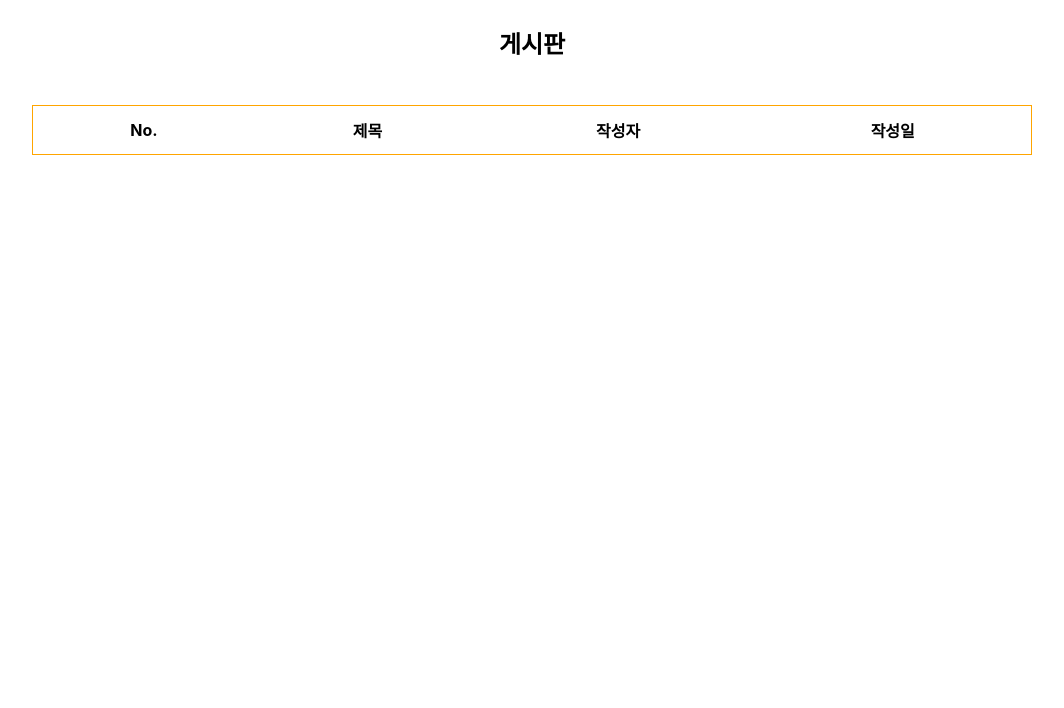
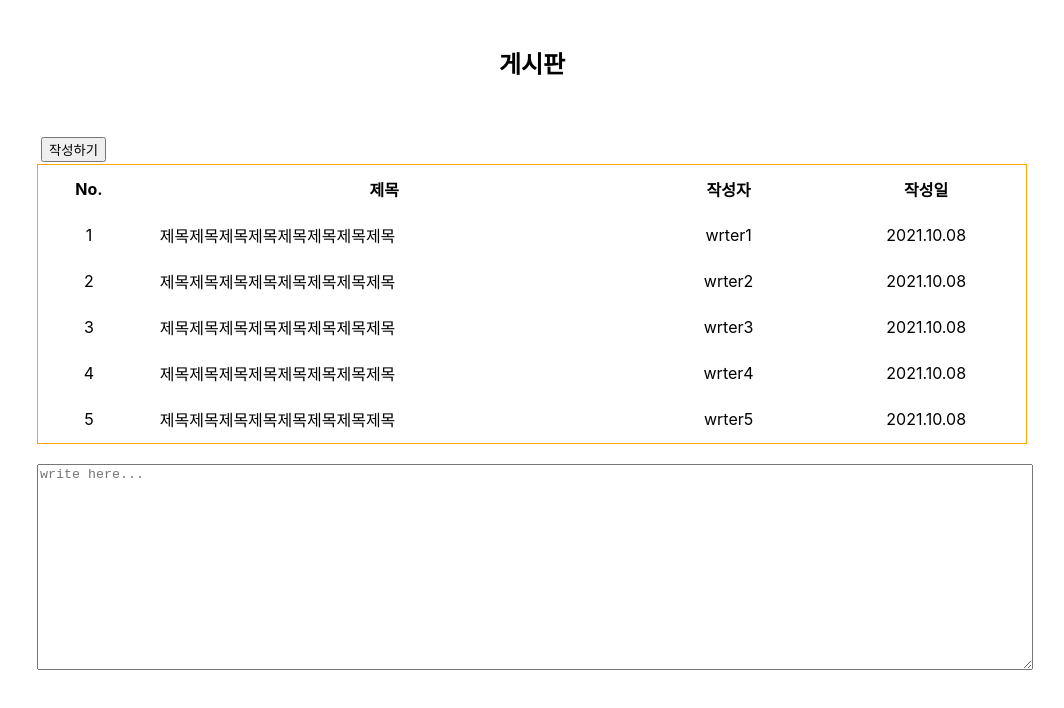
Before and after one commit to ChaeSooYeon/study_board, a React (Create React App) app: page / in a window 1280 px wide. Shown: the top 708 px of the page, without its empty margins (108-1172 px from the left). Built offline with nearby package versions, Linux system fonts and the light colour scheme; the HTML template or start-up script is replaced by a standard one.

Commit message:
Mode 변경(view,write)

```diff
--- a/src/App.css
+++ b/src/App.css
@@ -8,17 +8,47 @@ header {
   text-align: center;
   padding: 5px 15px;
 }
-.List {
+
+button{
+  margin: 2px 4px;
+}
+
+div{
+  padding:10px 5px;
+}
+
+textarea{
+  width: 100%;
+  height: 200px;
+}
+
+.content {
   width: 1000px;
   padding: 20px 30px;
   margin: 0 auto;
+  overflow: hidden;
 }
+
 .List table {
   width: 100%;
   border: 1px solid orange;
 }
-
-.List table th,
-td {
+.List table th,td {
   padding: 10px 20px;
 }
+.List table td{
+  text-align: center;
+}
+.List table td.number{
+  width: 10%;
+}
+.List table td.title{
+  width: 50%;
+  text-align: left;
+}
+.List table td.writer{
+  width: 20%;
+}
+.List table td.write_date{
+  width: 20%;
+}
--- a/src/App.js
+++ b/src/App.js
@@ -1,12 +1,24 @@
+import { Component, useState } from 'react';
 import './App.css';
 import Header from './Components/Header';
 import List from './Components/List';
+import Write from './Components/Write';
 
-function App() {
+function App(){
+  const [mode, setMode] = useState('view');
+
+  const updateMode = (_mode) => {
+    setMode(_mode);
+  }
+
   return (
     <div className="App">
       <Header></Header>
-      <List></List>
+      <div className="content">
+        <List updateMode={updateMode}></List>
+        { mode === 'write'? <Write></Write> : console.log(mode) }
+        <Write></Write>
+      </div>
     </div>
   );
 }
--- a/src/Components/List.js
+++ b/src/Components/List.js
@@ -1,31 +1,37 @@
-import React, { Component } from "react";
+import React from "react";
 import Tr from "./Tr";
 
-class List extends Component {
-  state = {
-    list : [
-      { id:1, title :'title1', content: 'content1'},
-      { id:2, title :'title1', content: 'content1'},
-      { id:3, title :'title1', content: 'content1'},
-      { id:4, title :'title1', content: 'content1'},
-      { id:5, title :'title1', content: 'content1'}
-    ]
+
+const list = [
+    { id:1, title :'제목제목제목제목제목제목제목제목', content: 'content1', writer: 'wrter1'},
+    { id:2, title :'제목제목제목제목제목제목제목제목', content: 'content2', writer: 'wrter2'},
+    { id:3, title :'제목제목제목제목제목제목제목제목', content: 'content3', writer: 'wrter3'},
+    { id:4, title :'제목제목제목제목제목제목제목제목', content: 'content4', writer: 'wrter4'},
+    { id:5, title :'제목제목제목제목제목제목제목제목', content: 'content5', writer: 'wrter5'}
+  ];
+
+
+const List = (props) => {
+
+  const click_WriteButton = () => {
+    props.updateMode("write");
   }
-  render(){
 
   return (
     <div className="List">
+      <button onClick={click_WriteButton}>작성하기</button>
       <table>
         <thead>
           <tr><th>No.</th><th>제목</th><th>작성자</th><th>작성일</th></tr>
         </thead>
         <tbody>
-            {/* <Tr></Tr> */}
+          {list.map((data)=>(
+              <Tr key={data.id} data={data}></Tr>
+          ))}
         </tbody>
       </table>
     </div>
   );
 }
-}
 
 export default List;
--- a/src/Components/Tr.js
+++ b/src/Components/Tr.js
@@ -2,11 +2,11 @@ import React from "react";
 
 function Tr({data}){
     return(
-        <tr key={data.id}>
-            <td>{data.id}</td>
-            <td>{data.title}</td>
-            <td>{data.content}</td>
-            <td>2021.10.08</td>
+        <tr>
+            <td className="number">{data.id}</td>
+            <td className="title">{data.title}</td>
+            <td className="writer">{data.writer}</td>
+            <td className="write_date">2021.10.08</td>
         </tr>
     );
 }
--- /dev/null
+++ b/src/Components/Write.js
@@ -0,0 +1,11 @@
+import React from "react";
+
+function Write(){
+    return(
+       <div>
+           <textarea placeholder="write here..."></textarea>
+       </div>
+    );
+}
+
+export default Write;
```
Lines whose indentation alone changed are shown as unchanged.
